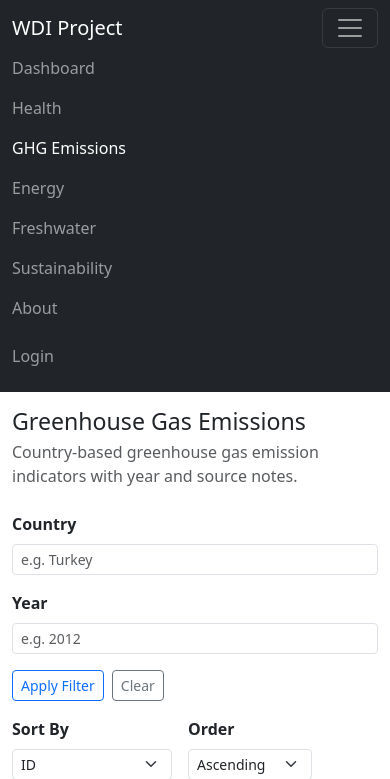
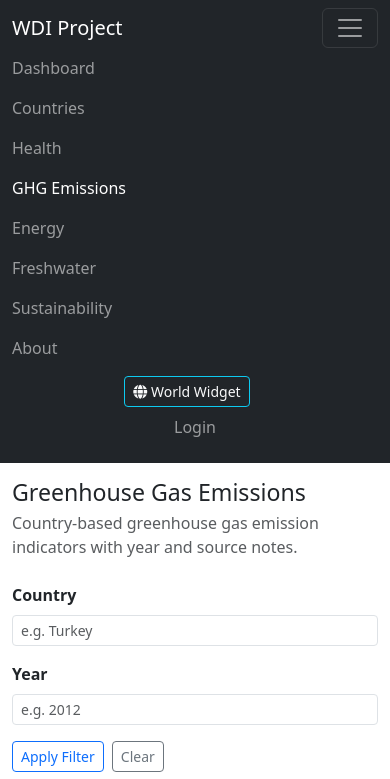
Before and after one commit to s4l1hs/Database-Management-System, a Flask app: page /ghg/ in a window 390 px wide, after a click that opens the changed part. Shown: the top 779 px of the page. Run offline with Flask 3, Linux system fonts and the light colour scheme; data that the repository does not hold is empty; parts of the project's set-up code (start-up, migrations or seed data) failed here and were passed over.

Commit message:
world widget added to the /countries endpoint

```diff
--- a/App/routes/__init__.py
+++ b/App/routes/__init__.py
@@ -35,7 +35,7 @@ def create_app():
     # ---------- TEARDOWN ----------
     app.teardown_appcontext(close_db)
 
-    # ---------- BLUEPRINTS ----------> some of them temporarly closed until imports
+    # ---------- BLUEPRINTS ---------->
     from App.routes.sustainability import sustainability_bp
     from App.routes.about import about_bp
     from App.routes.login import login_bp
@@ -44,7 +44,10 @@ def create_app():
     from App.routes.freshwater import freshwater_bp
     from App.routes.ghg import ghg_bp
     from App.routes.energy import energy_bp
+    # App/__init__.py içindeki create_app içinde
+    from App.routes.countries import countries_bp
 
+    app.register_blueprint(countries_bp)
     app.register_blueprint(about_bp)
     app.register_blueprint(login_bp)
     app.register_blueprint(health_bp)
--- a/frontend/css/templates/base.html
+++ b/frontend/css/templates/base.html
@@ -5,13 +5,11 @@
     <title>{% block title %}WDI Project{% endblock %}</title>
     <meta name="viewport" content="width=device-width, initial-scale=1" />
 
-    <!-- Bootstrap 5 CSS -->
     <link
       href="https://cdn.jsdelivr.net/npm/bootstrap@5.3.3/dist/css/bootstrap.min.css"
       rel="stylesheet"
     />
 
-    <!-- Font Awesome -->
     <link
       rel="stylesheet"
       href="https://cdnjs.cloudflare.com/ajax/libs/font-awesome/6.5.2/css/all.min.css"
@@ -24,11 +22,9 @@
 
   <body>
 
-    <!-- NAVBAR -->
     <nav class="navbar navbar-expand-lg navbar-dark bg-dark">
       <div class="container-fluid">
 
-        <!-- Logo -->
         <a class="navbar-brand" href="{{ url_for('dashboard.dashboard') }}">
           WDI Project
         </a>
@@ -44,109 +40,71 @@
 
         <div class="collapse navbar-collapse" id="mainNavbar">
 
-          <!-- Sol Menü -->
           <ul class="navbar-nav me-auto mb-2 mb-lg-0">
+            <li class="nav-item">
+              <a class="nav-link {% if request.endpoint and request.endpoint.startswith('dashboard.') %}active{% endif %}"
+                 href="{{ url_for('dashboard.dashboard') }}">Dashboard</a>
+            </li>
+            <li class="nav-item">
+              <a class="nav-link {% if request.endpoint and request.endpoint.startswith('countries.') %}active{% endif %}"
+                 href="{{ url_for('countries.list_countries') }}">Countries</a>
+            </li>
+            <li class="nav-item">
+              <a class="nav-link {% if request.endpoint and request.endpoint.startswith('health.') %}active{% endif %}"
+                 href="{{ url_for('health.list_health') }}">Health</a>
+            </li>
+            <li class="nav-item">
+              <a class="nav-link {% if request.endpoint and request.endpoint.startswith('ghg.') %}active{% endif %}"
+                 href="{{ url_for('ghg.list_ghg') }}">GHG Emissions</a>
+            </li>
+            <li class="nav-item">
+              <a class="nav-link {% if request.endpoint and request.endpoint.startswith('energy.') %}active{% endif %}"
+                 href="{{ url_for('energy.list_energy') }}">Energy</a>
+            </li>
+            <li class="nav-item">
+              <a class="nav-link {% if request.endpoint and request.endpoint.startswith('freshwater.') %}active{% endif %}"
+                 href="{{ url_for('freshwater.list_freshwater') }}">Freshwater</a>
+            </li>
+            <li class="nav-item">
+              <a class="nav-link {% if request.endpoint and request.endpoint.startswith('sustainability.') %}active{% endif %}"
+                 href="{{ url_for('sustainability.list_sustainability') }}">Sustainability</a>
+            </li>
+            <li class="nav-item">
+              <a class="nav-link {% if request.endpoint == 'about.about' %}active{% endif %}"
+                 href="{{ url_for('about.about') }}">About</a>
+            </li>
+          </ul>
 
-            <!-- Dashboard -->
-            <li class="nav-item">
-              <a
-                class="nav-link {% if request.endpoint and request.endpoint.startswith('dashboard.') %}active{% endif %}"
-                href="{{ url_for('dashboard.dashboard') }}"
-              >
-                Dashboard
-              </a>
+          <ul class="navbar-nav ms-auto mb-2 mb-lg-0 align-items-center">
+
+            <li class="nav-item me-3">
+                <a class="btn btn-outline-info btn-sm text-light" href="#" data-bs-toggle="modal" data-bs-target="#worldStatsModal" onclick="loadGlobalStats()">
+                    <i class="fas fa-globe"></i> World Widget
+                </a>
             </li>
 
-            <!-- Health -->
-            <li class="nav-item">
-              <a
-                class="nav-link {% if request.endpoint and request.endpoint.startswith('health.') %}active{% endif %}"
-                href="{{ url_for('health.list_health') }}"
-              >
-                Health
-              </a>
-            </li>
-
-            <!-- GHG Emissions -->
-            <li class="nav-item">
-              <a
-                class="nav-link {% if request.endpoint and request.endpoint.startswith('ghg.') %}active{% endif %}"
-                href="{{ url_for('ghg.list_ghg') }}"
-              >
-                GHG Emissions
-              </a>
-            </li>
-
-            <!-- Energy -->
-            <li class="nav-item">
-              <a
-                class="nav-link {% if request.endpoint and request.endpoint.startswith('energy.') %}active{% endif %}"
-                href="{{ url_for('energy.list_energy') }}"
-              >
-                 Energy
-              </a>
-            </li>
-            <!-- Freshwater -->
-            <li class="nav-item">
-              <a
-                class="nav-link {% if request.endpoint and request.endpoint.startswith('freshwater.') %}active{% endif %}"
-                href="{{ url_for('freshwater.list_freshwater') }}"
-              >
-                Freshwater
-              </a>
-            </li>
-            <!-- Sustainability -->
-            <li class="nav-item">
-              <a
-                class="nav-link {% if request.endpoint and request.endpoint.startswith('sustainability.') %}active{% endif %}"
-                href="{{ url_for('sustainability.list_sustainability') }}"
-              >
-                Sustainability
-              </a>
-            </li>
-
-            <!-- About -->
-            <li class="nav-item">
-              <a
-                class="nav-link {% if request.endpoint == 'about.about' %}active{% endif %}"
-                href="{{ url_for('about.about') }}"
-              >
-                About
-              </a>
-            </li>
-
-          </ul>
-
-          <!-- Sağ Menü -->
-          <ul class="navbar-nav ms-auto mb-2 mb-lg-0">
-
             {% if session.get("team_no") == 1 %}
-              <!-- Admin login görünümü -->
               <li class="nav-item me-2">
                 <span class="navbar-text text-light">
                   ID: {{ session.get("student_number") }}
                   <span class="badge bg-warning text-dark ms-1">Admin</span>
                 </span>
               </li>
-
               <li class="nav-item">
                 <a class="nav-link" href="{{ url_for('auth.logout') }}">Logout</a>
               </li>
 
             {% elif session.get("student_number") %}
-              <!-- Normal kullanıcı login -->
               <li class="nav-item me-2">
                 <span class="navbar-text text-light">
                   ID: {{ session.get("student_number") }}
                 </span>
               </li>
-
               <li class="nav-item">
                 <a class="nav-link" href="{{ url_for('auth.logout') }}">Logout</a>
               </li>
 
             {% else %}
-              <!-- Login yapılmamış -->
               <li class="nav-item">
                 <a class="nav-link" href="{{ url_for('auth.login') }}">Login</a>
               </li>
@@ -158,7 +116,6 @@
       </div>
     </nav>
 
-    <!-- Flash Mesajları -->
     <div class="container mt-3">
       {% with messages = get_flashed_messages(with_categories=true) %}
         {% if messages %}
@@ -172,15 +129,101 @@
       {% endwith %}
     </div>
 
-    <!-- Main Content -->
     <div class="container mt-3 mb-5">
       {% block content %}{% endblock %}
     </div>
 
-    <!-- Bootstrap JS -->
+    <div class="modal fade" id="worldStatsModal" tabindex="-1" aria-hidden="true">
+        <div class="modal-dialog modal-dialog-centered modal-lg">
+            <div class="modal-content">
+                <div class="modal-header bg-info text-white">
+                    <h5 class="modal-title"><i class="fas fa-globe-americas"></i> World Data Overview</h5>
+                    <button type="button" class="btn-close" data-bs-dismiss="modal" aria-label="Close"></button>
+                </div>
+                <div class="modal-body bg-light">
+                    <div class="row text-center g-3">
+
+                        <div class="col-md-4">
+                            <div class="card shadow-sm h-100 border-0">
+                                <div class="card-body">
+                                    <div class="display-6 text-primary mb-2">
+                                        <i class="fas fa-flag"></i>
+                                    </div>
+                                    <h3 class="card-title fw-bold" id="widget-countries">
+                                        <div class="spinner-border spinner-border-sm text-secondary" role="status"></div>
+                                    </h3>
+                                    <small class="text-muted">Total Countries</small>
+                                </div>
+                            </div>
+                        </div>
+
+                        <div class="col-md-4">
+                            <div class="card shadow-sm h-100 border-0">
+                                <div class="card-body">
+                                    <div class="display-6 text-success mb-2">
+                                        <i class="fas fa-map-marked-alt"></i>
+                                    </div>
+                                    <h3 class="card-title fw-bold" id="widget-regions">
+                                        <div class="spinner-border spinner-border-sm text-secondary" role="status"></div>
+                                    </h3>
+                                    <small class="text-muted">Active Regions</small>
+                                </div>
+                            </div>
+                        </div>
+
+                        <div class="col-md-4">
+                            <div class="card shadow-sm h-100 border-0">
+                                <div class="card-body">
+                                    <div class="display-6 text-danger mb-2">
+                                        <i class="fas fa-heartbeat"></i>
+                                    </div>
+                                    <h3 class="card-title fw-bold" id="widget-health">
+                                        <div class="spinner-border spinner-border-sm text-secondary" role="status"></div>
+                                    </h3>
+                                    <small class="text-muted">Health Data Points</small>
+                                </div>
+                            </div>
+                        </div>
+
+                    </div>
+                </div>
+                <div class="modal-footer">
+                    <button type="button" class="btn btn-secondary" data-bs-dismiss="modal">Close</button>
+                </div>
+            </div>
+        </div>
+    </div>
+
     <script
       src="https://cdn.jsdelivr.net/npm/bootstrap@5.3.3/dist/js/bootstrap.bundle.min.js"
     ></script>
+
+    <script>
+        function loadGlobalStats() {
+            // Önce 'yükleniyor' spinner'larını göster (her açılışta)
+            const spinner = '<div class="spinner-border spinner-border-sm text-secondary" role="status"></div>';
+            document.getElementById("widget-countries").innerHTML = spinner;
+            document.getElementById("widget-regions").innerHTML = spinner;
+            document.getElementById("widget-health").innerHTML = spinner;
+
+            // API'den veri çek
+            // URL: /countries/api/stats
+            fetch("{{ url_for('countries.get_global_stats') }}")
+                .then(response => response.json())
+                .then(data => {
+                    // Verileri yerleştir
+                    document.getElementById("widget-countries").innerText = data.total_countries || 0;
+                    document.getElementById("widget-regions").innerText = data.total_regions || 0;
+                    document.getElementById("widget-health").innerText = data.total_health || 0;
+                })
+                .catch(err => {
+                    console.error("Widget Error:", err);
+                    document.getElementById("widget-countries").innerText = "Err";
+                    document.getElementById("widget-regions").innerText = "Err";
+                    document.getElementById("widget-health").innerText = "Err";
+                });
+        }
+    </script>
 
     {% block extra_js %}{% endblock %}
 
```
Also changed, not shown: App/routes/countries.py (added, +92 -0 lines), frontend/css/templates/country_list.html (added, +144 -0 lines).
